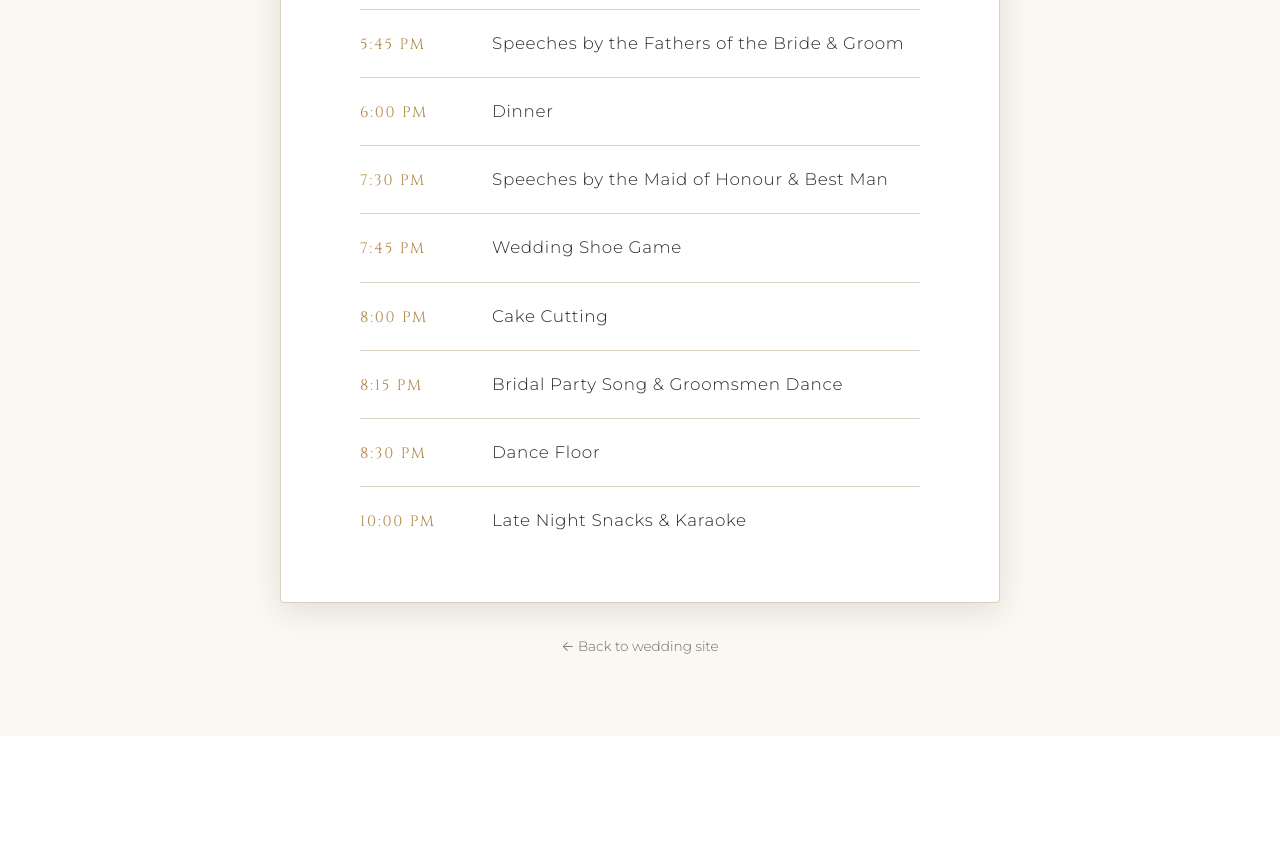
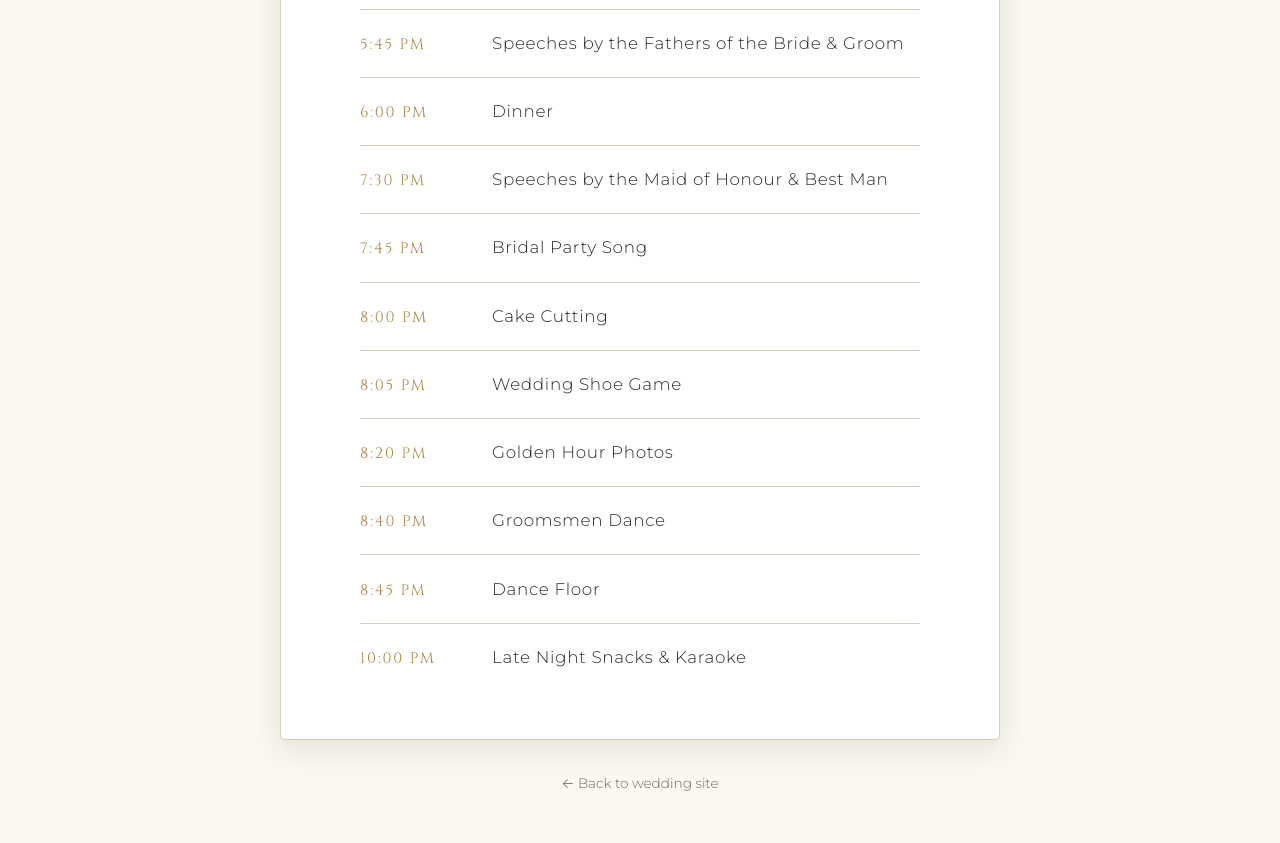
Before and after one commit to stevenliuxd/wedding-site, a Flask app: page /photographer in a window 1280 px wide. Shown: the part 2647-3490 px from the top of the page. Before the commit the page ends 3383 px from the top, so only its background shows below. Run offline with Flask 3, Linux system fonts and the light colour scheme.

Commit message:
Update wedding-day timeline with Golden Hour Photos and reordered evening events

```diff
--- a/templates/photographer.html
+++ b/templates/photographer.html
@@ -140,18 +140,26 @@
     </div>
     <div class="program-row">
       <div class="program-time">7:45 PM</div>
-      <div class="program-event">Wedding Shoe Game</div>
+      <div class="program-event">Bridal Party Song</div>
     </div>
     <div class="program-row">
       <div class="program-time">8:00 PM</div>
       <div class="program-event">Cake Cutting</div>
     </div>
     <div class="program-row">
-      <div class="program-time">8:15 PM</div>
-      <div class="program-event">Bridal Party Song &amp; Groomsmen Dance</div>
+      <div class="program-time">8:05 PM</div>
+      <div class="program-event">Wedding Shoe Game</div>
     </div>
     <div class="program-row">
-      <div class="program-time">8:30 PM</div>
+      <div class="program-time">8:20 PM</div>
+      <div class="program-event">Golden Hour Photos</div>
+    </div>
+    <div class="program-row">
+      <div class="program-time">8:40 PM</div>
+      <div class="program-event">Groomsmen Dance</div>
+    </div>
+    <div class="program-row">
+      <div class="program-time">8:45 PM</div>
       <div class="program-event">Dance Floor</div>
     </div>
     <div class="program-row">
```
Also changed, not shown: templates/wedding_party.html (+12 -4 lines).
